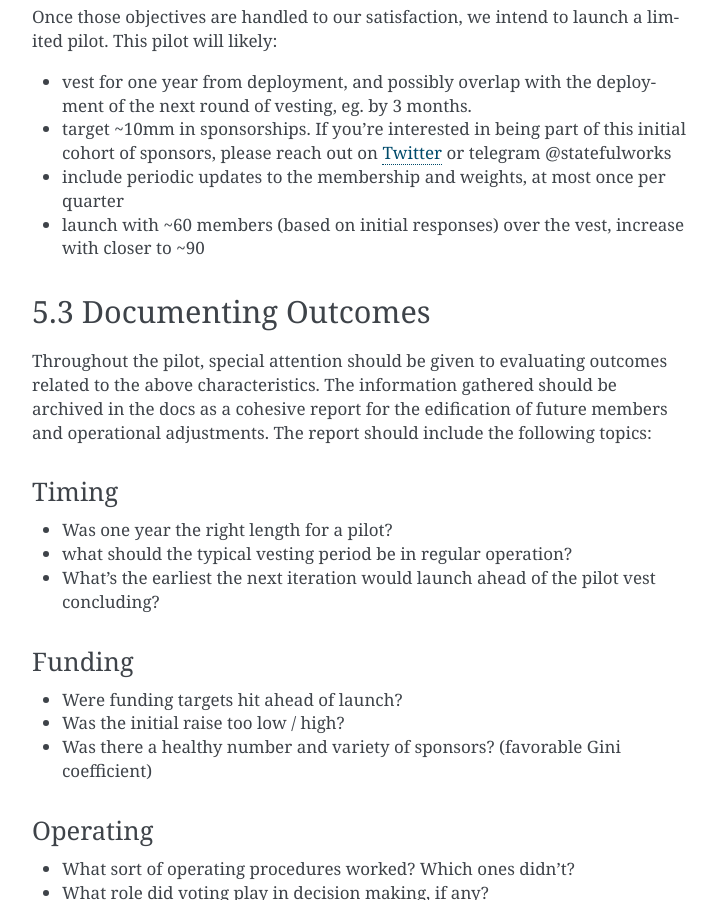
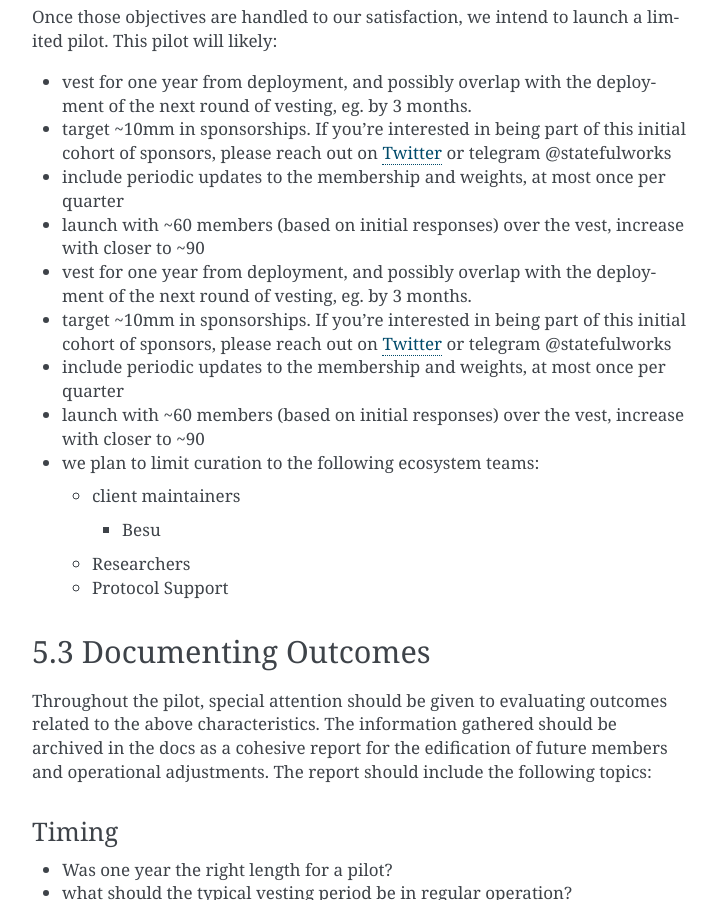
Before and after one commit to protocolguild/documentation, a Sphinx documentation site: the page built from docs/5-initial-pilot.md, in a window 1280 px wide and 900 px high, scrolled down 490 px. Shown: the whole window, without its empty margins (388-1104 px from the left). Built offline with Sphinx 7.4.7, drawn with Linux system fonts in a browser that asks for light colours.

Commit message:
Update 5-initial-pilot.md

```diff
--- a/docs/5-initial-pilot.md
+++ b/docs/5-initial-pilot.md
@@ -17,6 +17,15 @@ Once those objectives are handled to our satisfaction, we intend to launch a lim
 - target ~10mm in sponsorships. If you're interested in being part of this initial cohort of sponsors, please reach out on [Twitter](https://twitter.com/statefulworks) or telegram @statefulworks
 - include periodic updates to the membership and weights, at most once per quarter
 - launch with ~60 members (based on initial responses) over the vest, increase with closer to ~90
+- vest for one year from deployment, and possibly overlap with the deployment of the next round of vesting, eg. by 3 months.
+- target ~10mm in sponsorships. If you're interested in being part of this initial cohort of sponsors, please reach out on [Twitter](https://twitter.com/statefulworks) or telegram @statefulworks
+- include periodic updates to the membership and weights, at most once per quarter
+- launch with ~60 members (based on initial responses) over the vest, increase with closer to ~90
+- we plan to limit curation to the following ecosystem teams:
+  - client maintainers
+    - Besu
+  - Researchers
+  - Protocol Support
 
 ### 5.3 Documenting Outcomes
 
```
